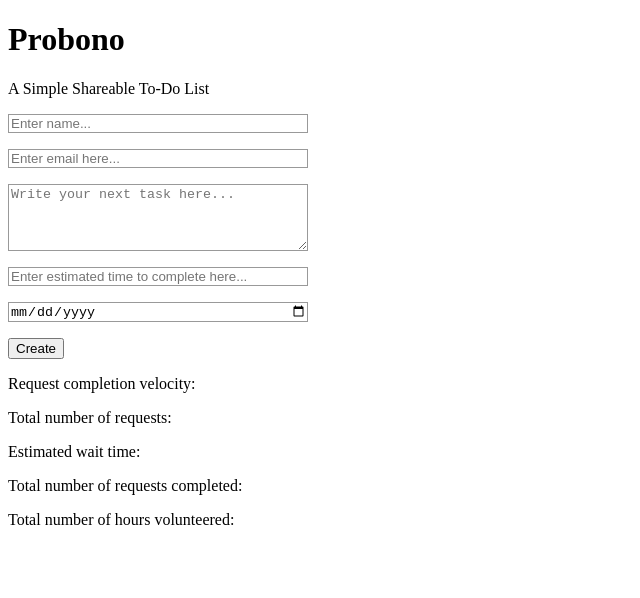
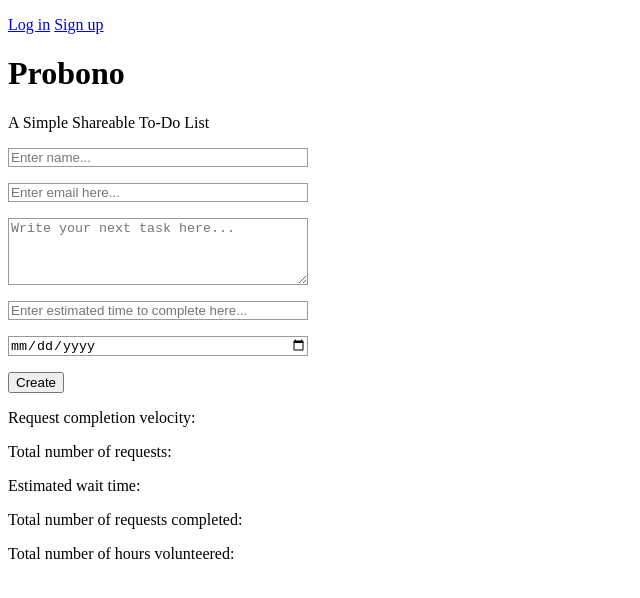
Before and after one commit to rivukhoda/probono, a plain HTML site: page index.html in a window 1280 px wide. Shown: the whole page, without its empty margins (0-640 px from the left). Drawn offline with Linux system fonts and the light colour scheme; no server answers.

Commit message:
New: Added navigation bar for signup and login.

```diff
--- a/index.html
+++ b/index.html
@@ -7,7 +7,12 @@
     <script src="script.js"></script>
 </head>
 <body>
-
+<nav id="menu">
+    <ul>
+        <li><a href="#">Log in</a></li>
+        <li><a href="#">Sign up</a></li>
+    </ul>
+</nav>
 <h1>Probono</h1>
 <p>A Simple Shareable To-Do List</p>
 <div id="form">
@@ -34,7 +39,7 @@
 
 <div>
     <p>Request completion velocity: </p>
-    <p>Total number of requests: </p>
+    <p id="total-tasks3">Total number of requests: </p>
     <p id="wait-time">Estimated wait time: </p>
     <p>Total number of requests completed: </p>
     <p>Total number of hours volunteered: </p>
--- a/style.css
+++ b/style.css
@@ -34,3 +34,7 @@ ul {
 ul input + label {
     margin-left: 0.5em;
 }
+
+#menu ul > li {
+    display: inline-block;
+}
```
